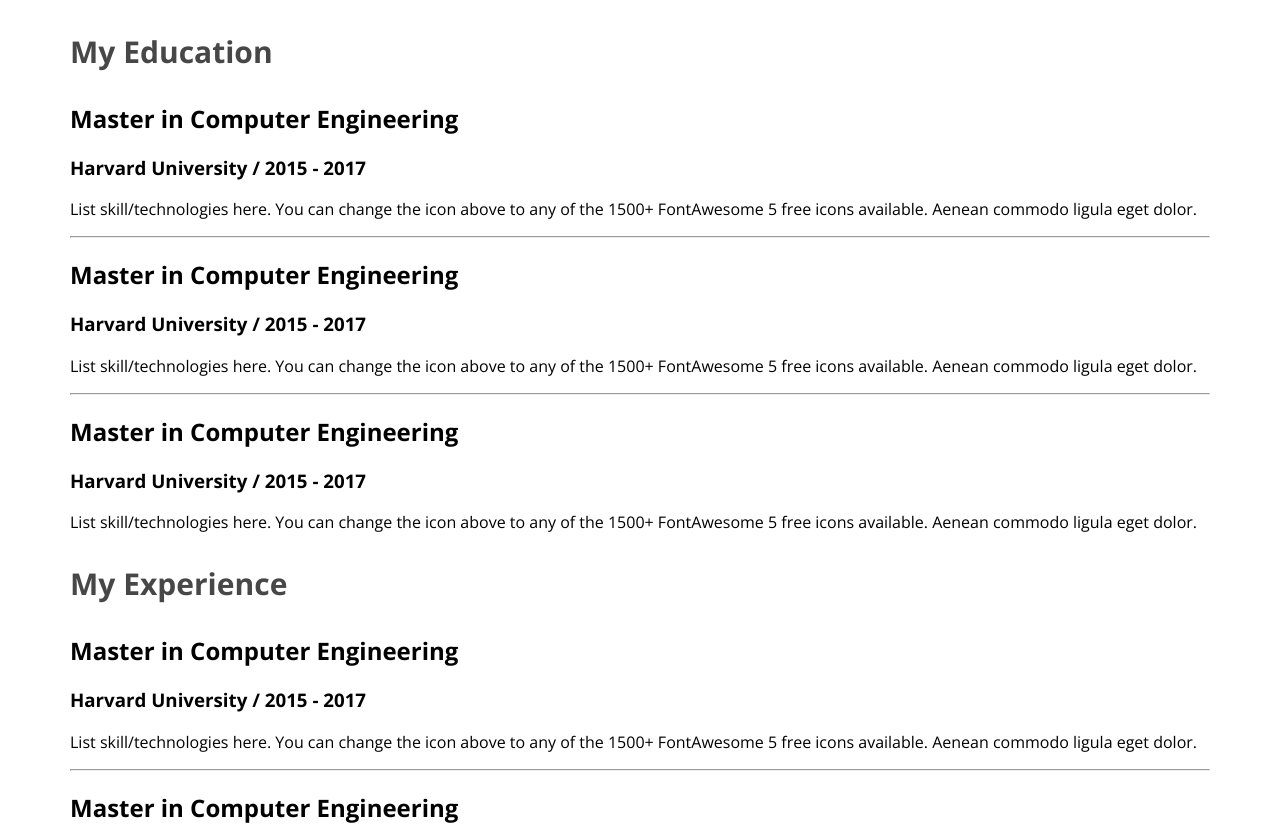
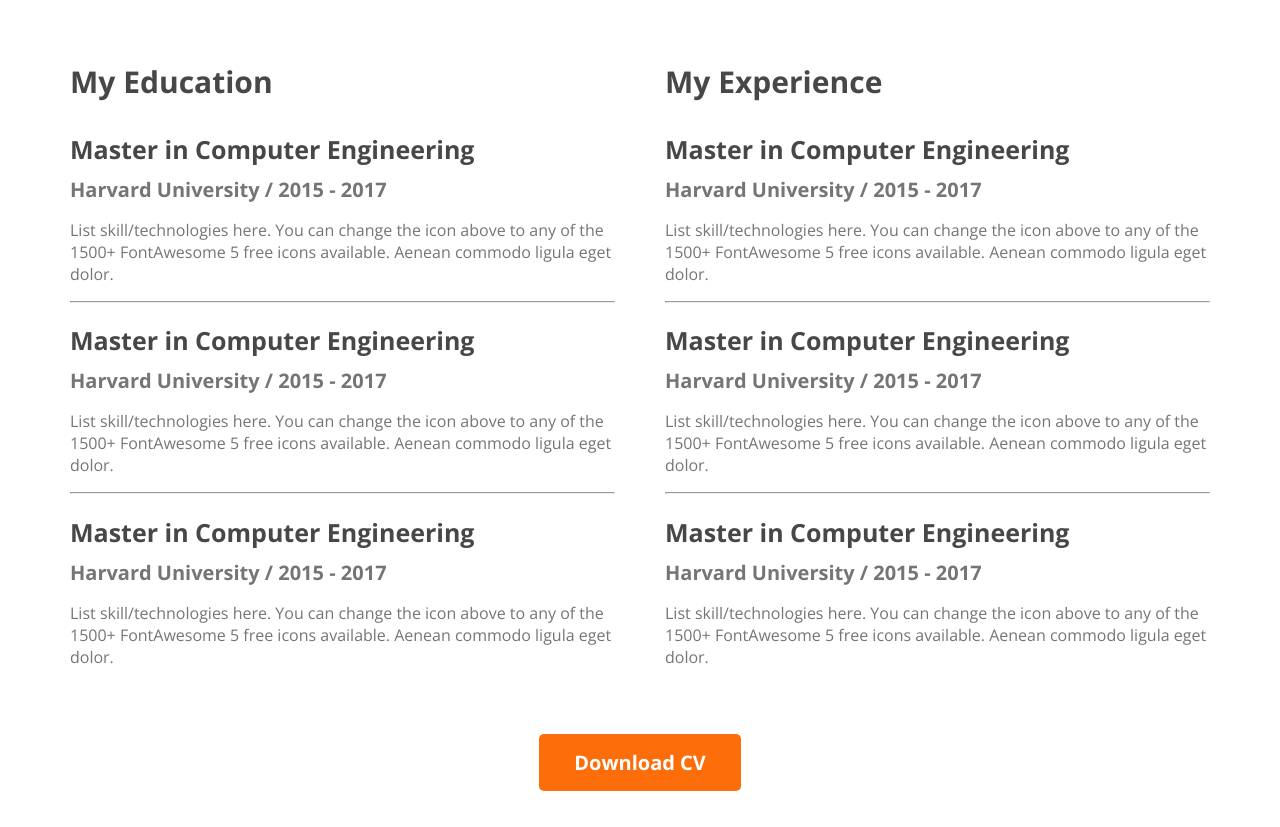
Before and after one commit to Ayman-07/webdeveloper-portfolio, a plain HTML site: page index.html in a window 1280 px wide. Shown: the part 2300-3127 px from the top of the page. After the commit the page ends 3099 px from the top, so only its background shows below. Drawn offline with nearby package versions, Linux system fonts and the light colour scheme.

Commit message:
finished the resume section

```diff
--- a/index.html
+++ b/index.html
@@ -160,6 +160,9 @@
                     </div>
                 </div>
             </div>
+            <div class="download-cv">
+                <button class="btn-primary">Download CV</button>
+            </div>
         </section>
     </main>
 </body>
--- a/styles/portfolio.css
+++ b/styles/portfolio.css
@@ -148,3 +148,29 @@ main section{
     font-weight: 700;
     color: #474747;
 }
+.resume-container{
+    display: flex;
+    gap: 50px;
+}
+.resume-item-description{
+    font-size: 16px;
+    font-weight: 400;
+    color: #757575;
+}
+.resume-item-institute{
+    color: #757575;
+    font-size: 20px;
+    margin-top: 0px;
+    margin-bottom: 10px;
+}
+.resume-item-title{
+    font-size: 25px;
+    font-weight: 700;
+    color: #474747;
+    margin-bottom: 10px;
+
+}
+.download-cv{
+    text-align: center;
+    margin-top: 50px;
+}
```
